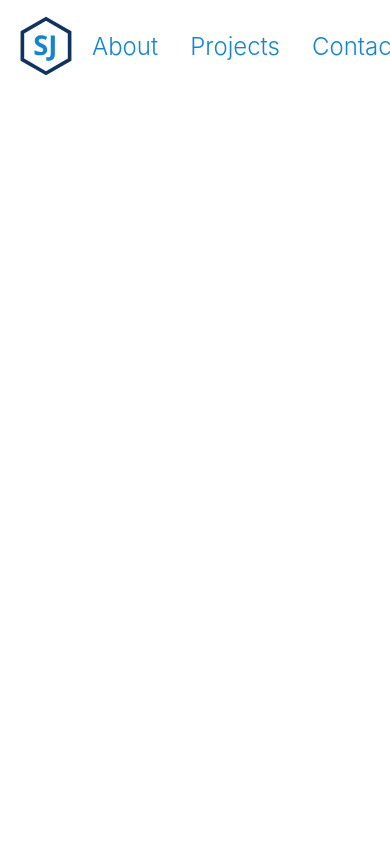
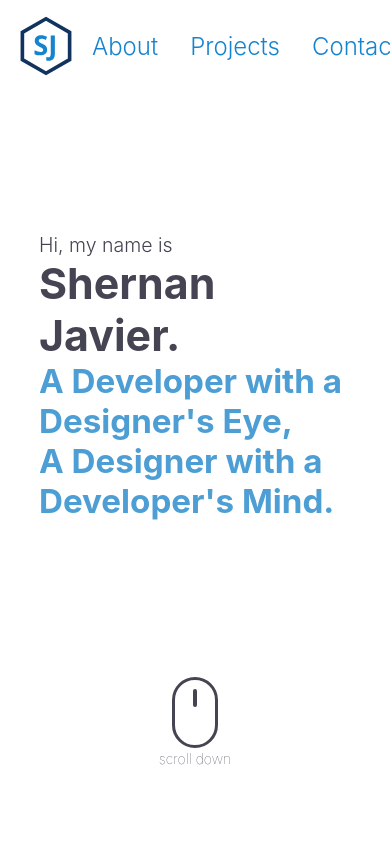
Before and after one commit to ShernanJ/Shernan-Javier, a React (Create React App) app: page / in a window 390 px wide. Shown: the top 844 px of the page. Built offline with nearby package versions, Linux system fonts and the light colour scheme.

Commit message:
Started process of making it mobile friendly

```diff
--- a/src/Components/LandingPage/Header/Header.js
+++ b/src/Components/LandingPage/Header/Header.js
@@ -6,7 +6,7 @@ const Header = (prop) => {
     <Wrapper>
       <Text>Hi, my name is</Text><br/>
       <MainText>Shernan Javier.</MainText><br/>
-      <SecondText>A Developer with a Designer's Eye, </SecondText>
+      <SecondText>A Developer with a Designer's Eye, </SecondText><br/>
       <SecondText>A Designer with a Developer's Mind.</SecondText>
     </Wrapper>
   )
--- a/src/Components/LandingPage/Header/HeaderStyles.js
+++ b/src/Components/LandingPage/Header/HeaderStyles.js
@@ -1,21 +1,43 @@
 import styled from 'styled-components';
 
 export const Wrapper = styled.header`
-  margin: 5% auto 0 auto;
-  width: 55.9%;
+  margin: 35% auto 40% auto;
+  width: 80%;
+  @media only screen and (min-width: 768px){
+    margin: 5% auto 0 auto;
+  width: 56.4%;
+  }
 `;
 
 export const Text = styled.span`
-  font-size: 28px;
+  /* font-size: 28px; */
+  font-size: 5vw;
   font-weight:300;
   color: #444452;
+
+  @media only screen and (min-width: 768px){
+    font-size: 1.82vw;
+    font-weight:300;
+    color: #444452;
+  }
 `;
 
 export const MainText = styled(Text)`
-  font-size: 85px;
+  /* font-size: 85px; */
+  font-size: 11vw;
   font-weight: bold;
+
+  @media only screen and (min-width: 768px){
+    font-size: 5vw;
+  }
 `;
 export const SecondText = styled(MainText)`
-  font-size: 3.26vw;
-  color: #4C9ED4;
+    font-size: 8.5vw;
+    color: #4C9ED4;
+    white-space: normal;
+
+  @media only screen and (min-width: 768px){
+    font-size: 3.26vw;
+    white-space: nowrap;
+  }
 `;
--- a/src/Components/LandingPage/LandingPage.js
+++ b/src/Components/LandingPage/LandingPage.js
@@ -2,8 +2,13 @@ import React from "react";
 import styled from "styled-components";
 
 import Header from './Header/Header';
+import ScrollIndicator from "./ScrollIndicator/ScrollIndicator";
 
 const Wrapper = styled.div`
+  height: 100%;
+  width: 100%;
+  padding: 0;
+  margin: 0;
 `;
 
 
@@ -11,6 +16,7 @@ const LandingPage = (props) => {
   return (
     <Wrapper>
       <Header />
+      <ScrollIndicator />
     </Wrapper>
   );
 };
--- a/src/Components/Layout.js
+++ b/src/Components/Layout.js
@@ -1,13 +1,20 @@
 import React from 'react'
 import LandingPage from './LandingPage/LandingPage';
 import Navigation from './Navigation/Navigation';
+import styled from 'styled-components';
+
+const Wrapper = styled.div`
+  height: 100%;
+  width:100%;
+`;
+
 
 const Layout = (props) => {
   return(
-    <React.Fragment>
+    <Wrapper>
       <Navigation />
       <LandingPage />
-    </React.Fragment>
+    </Wrapper>
   )
 }
 
--- a/src/Components/Navigation/Navigation.js
+++ b/src/Components/Navigation/Navigation.js
@@ -6,7 +6,6 @@ import { NavItems, Link, Resume} from "./NavigationStyles";
 
 const Wrapper = styled.div`
   display: flex;
-  height:100%;
   /* box-shadow: 0px 10px 15px rgba(0, 0, 0, 0.5); */
   flex-flow: row;
   padding: 16px 0px;
```
